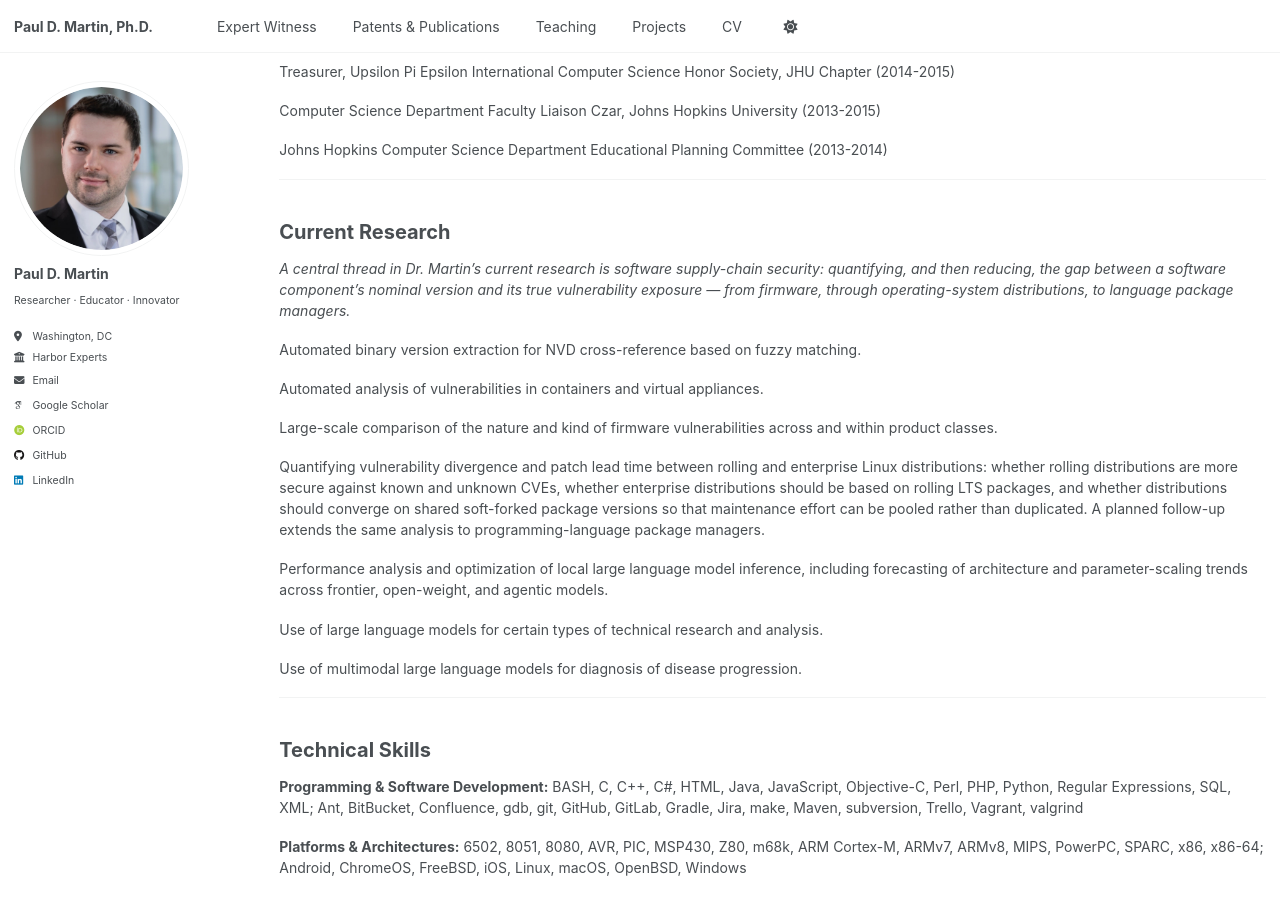
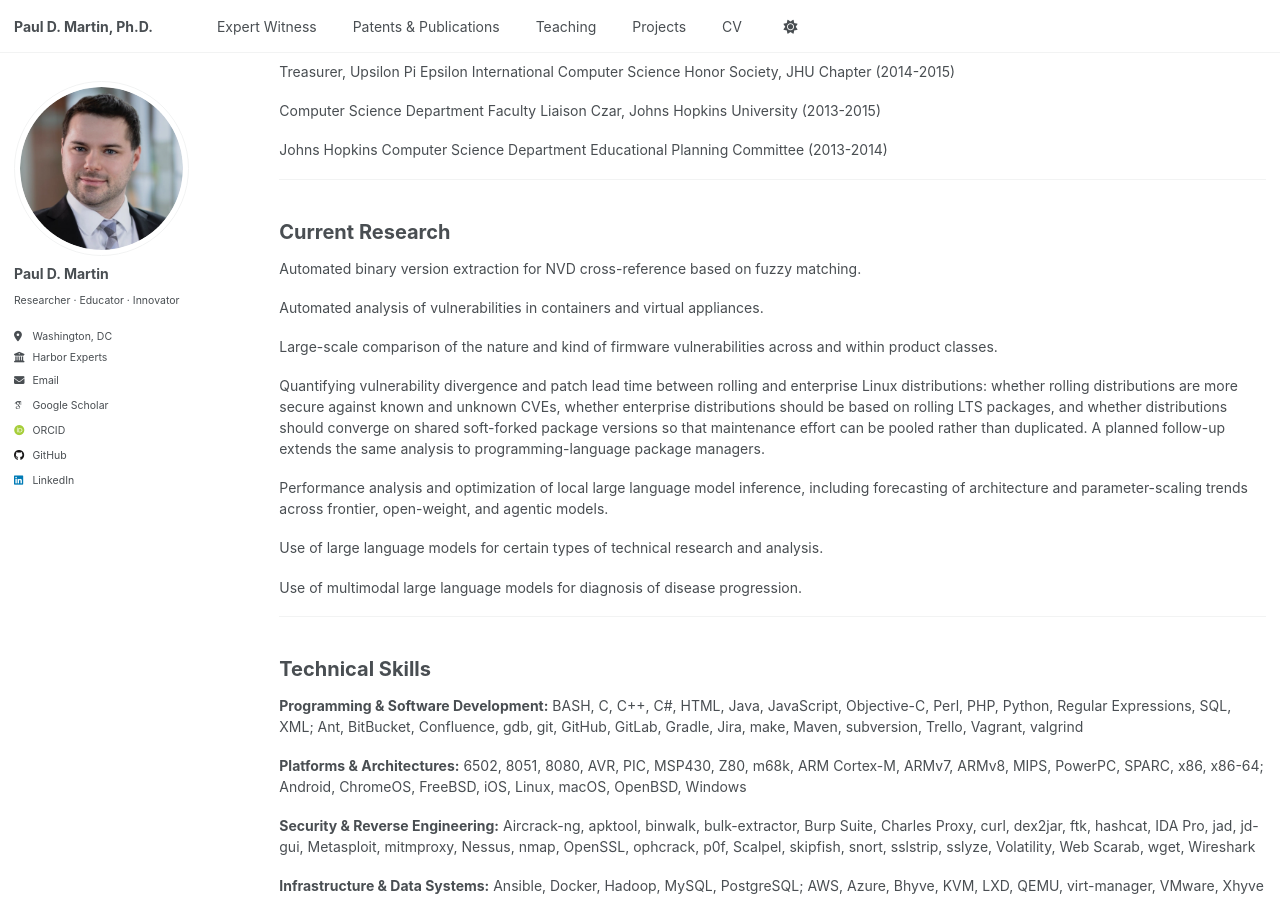
Before and after one commit to pauldmartinphd/pauldmartinphd.github.io, a Jekyll site: the page built from _pages/cv.md, in a window 1280 px wide and 900 px high, scrolled down 2651 px. Built offline with Jekyll 4.4.1, drawn with Linux system fonts in a browser that asks for light colours; some web fonts are replaced.

Commit message:
Remove supply-chain research summary from CV

```diff
--- a/_pages/cv.md
+++ b/_pages/cv.md
@@ -146,8 +146,6 @@ Johns Hopkins Computer Science Department Educational Planning Committee (2013-2
 
 ## Current Research
 
-*A central thread in Dr. Martin's current research is software supply-chain security: quantifying, and then reducing, the gap between a software component's nominal version and its true vulnerability exposure — from firmware, through operating-system distributions, to language package managers.*
-
 Automated binary version extraction for NVD cross-reference based on fuzzy matching.
 
 Automated analysis of vulnerabilities in containers and virtual appliances.
```
